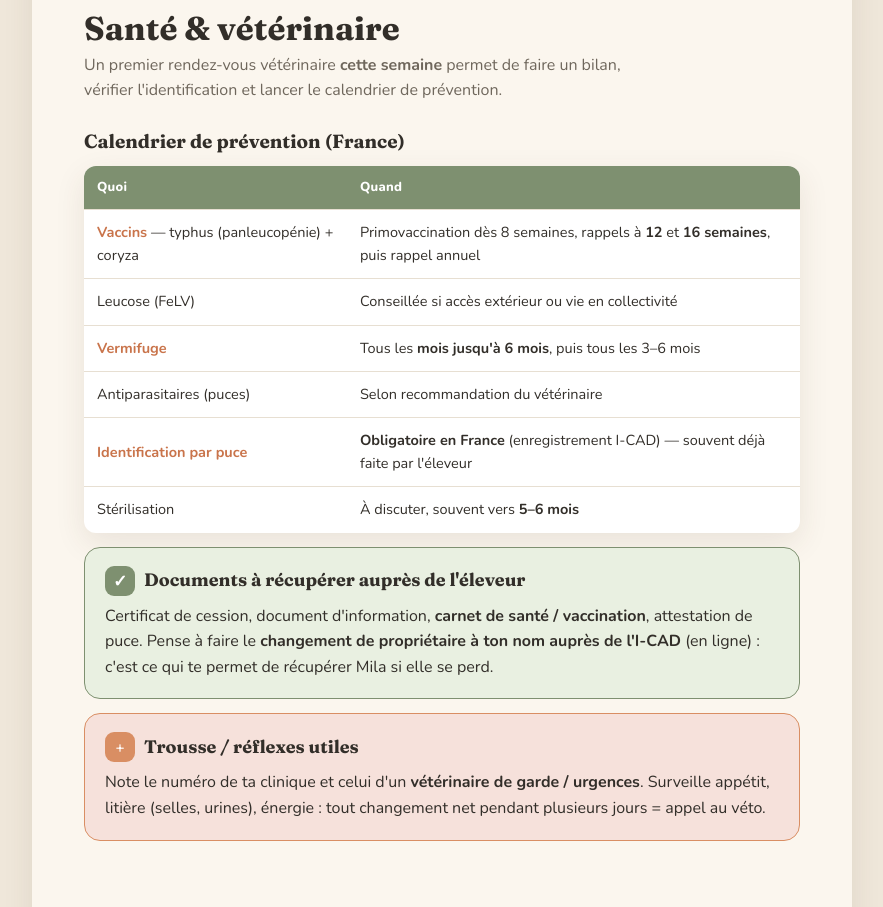
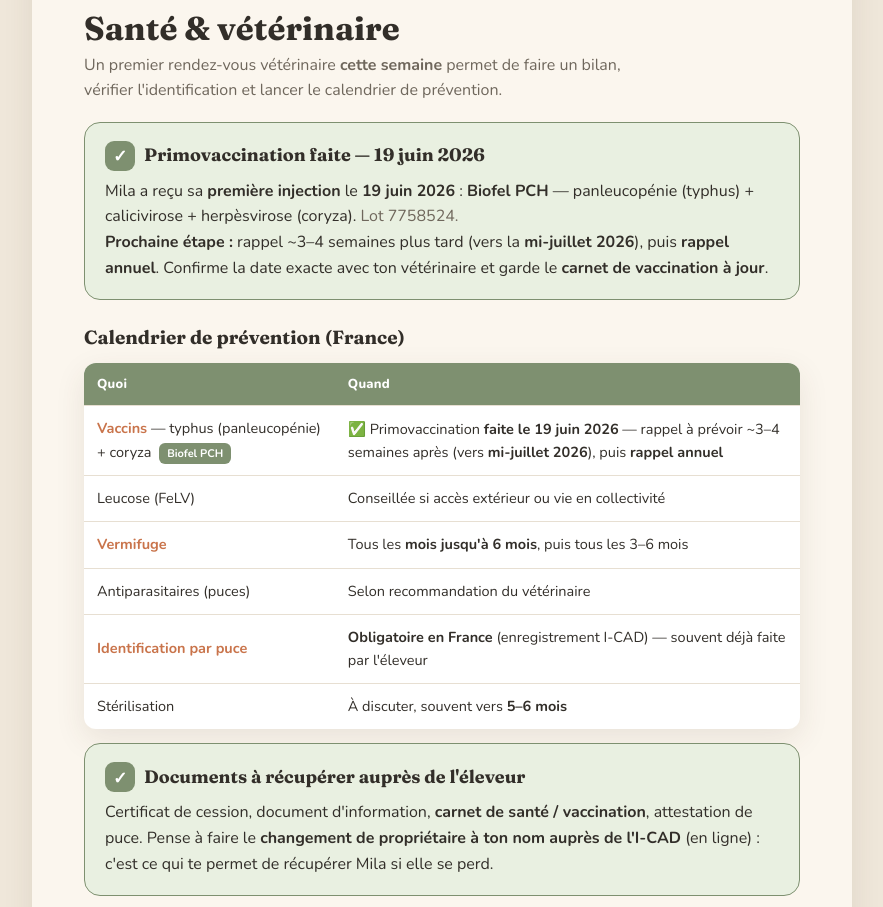
Before and after one commit to iliassakhrif-afk/guide-accueil-mila, a plain HTML site: page Guide_Accueil_Mila.html in a window 1280 px wide. Shown: the part 7268-8175 px from the top of the page, without its empty margins (198-1081 px from the left). Drawn offline with nearby package versions, Linux system fonts and the light colour scheme.

Commit message:
Section vaccin : primovaccination Biofel PCH faite le 19 juin 2026
Co-Authored-By: Claude Opus 4.8 <noreply@anthropic.com>

```diff
--- a/Guide_Accueil_Mila.html
+++ b/Guide_Accueil_Mila.html
@@ -401,11 +401,17 @@
   <h2 class="sec">Santé &amp; vétérinaire</h2>
   <p class="lead">Un premier rendez-vous vétérinaire <b>cette semaine</b> permet de faire un bilan, vérifier l'identification et lancer le calendrier de prévention.</p>
 
+  <div class="box tip">
+    <h3><span class="ico">✓</span> Primovaccination faite — 19 juin 2026</h3>
+    <p style="margin:0">Mila a reçu sa <b>première injection</b> le <b>19 juin 2026</b> : <b>Biofel PCH</b> — panleucopénie (typhus) + calicivirose + herpèsvirose (coryza). <span style="color:var(--muted)">Lot 7758524.</span><br>
+    <b>Prochaine étape :</b> rappel ~3–4 semaines plus tard (vers la <b>mi-juillet 2026</b>), puis <b>rappel annuel</b>. Confirme la date exacte avec ton vétérinaire et garde le <b>carnet de vaccination à jour</b>.</p>
+  </div>
+
   <h3>Calendrier de prévention (France)</h3>
   <table>
     <thead><tr><th>Quoi</th><th>Quand</th></tr></thead>
     <tbody>
-      <tr><td><strong>Vaccins</strong> — typhus (panleucopénie) + coryza</td><td>Primovaccination dès 8 semaines, rappels à <b>12</b> et <b>16 semaines</b>, puis rappel annuel</td></tr>
+      <tr><td><strong>Vaccins</strong> — typhus (panleucopénie) + coryza <span style="display:inline-block;background:var(--sage);color:#fff;font-weight:700;font-size:11px;padding:2px 8px;border-radius:6px;margin-left:4px;white-space:nowrap;">Biofel PCH</span></td><td>✅ Primovaccination <b>faite le 19 juin 2026</b> — rappel à prévoir ~3–4 semaines après (vers <b>mi-juillet 2026</b>), puis <b>rappel annuel</b></td></tr>
       <tr><td>Leucose (FeLV)</td><td>Conseillée si accès extérieur ou vie en collectivité</td></tr>
       <tr><td><strong>Vermifuge</strong></td><td>Tous les <b>mois jusqu'à 6 mois</b>, puis tous les 3–6 mois</td></tr>
       <tr><td>Antiparasitaires (puces)</td><td>Selon recommandation du vétérinaire</td></tr>
```
Also changed, not shown: index.html (+7 -1 lines).
